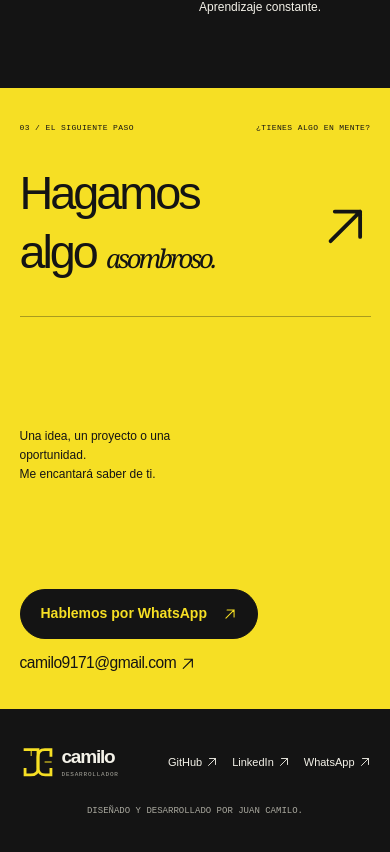
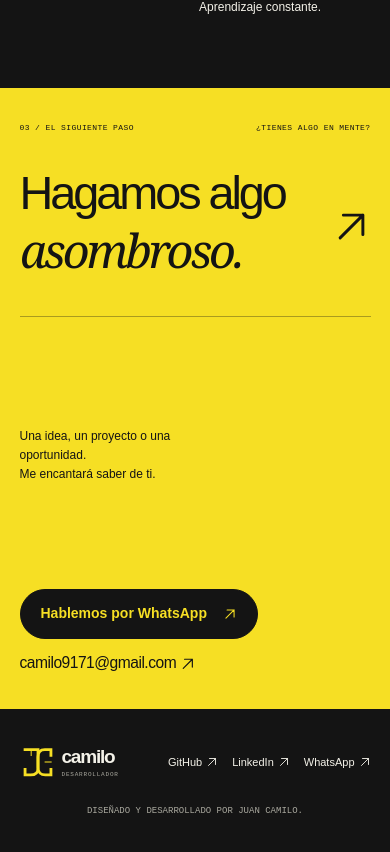
Before and after one commit to ghost91710/Juancamilo, a React (Vite) app: page / in a window 390 px wide. Shown: the part 5199-6051 px from the top of the page. Built offline with nearby package versions, Linux system fonts and the light colour scheme.

Commit message:
Enlarge contact heading and vary rotating word animations

```diff
--- a/src/App.jsx
+++ b/src/App.jsx
@@ -49,8 +49,8 @@ function RotatingContactWord() {
 
   const word = contactWords[index];
   return <span className="contact-word-slot">
-    {contactWords.map((entry) => <span key={entry} className={`contact-word-measure${entry.length > 6 ? ' is-long' : ''}`} aria-hidden="true">{entry}.</span>)}
-    <em key={word} className={`contact-word${word.length > 6 ? ' contact-word-long' : ''}${index === 0 ? ' contact-word-initial' : ''}${leaving ? ' is-leaving' : ''}`}>{word}.</em>
+    {contactWords.map((entry) => <span key={entry} className="contact-word-measure" aria-hidden="true">{entry}.</span>)}
+    <em key={word} className={`contact-word contact-word-motion-${index % 3}${index === 0 ? ' contact-word-initial' : ''}${leaving ? ' is-leaving' : ''}`}>{word}.</em>
   </span>;
 }
 
@@ -150,7 +150,7 @@ export default function App() {
             <p>Mesa de ayuda y control de aplicativos institucionales · Armenia, Quindío</p>
           </article>
         </div><a className="pill outline" href={cv} download="CV_Juan_Camilo.pdf">Descargar mi CV <DownArrow /></a><div className="about-details"><span>MI ENFOQUE</span><p>Lógica y datos bien conectados.<br/>Calidad en cada detalle.<br/>Aprendizaje constante.</p></div></div></section>
-      <section className="contact section-wrap" id="contact"><div className="contact-top eyebrow"><span>03 / EL SIGUIENTE PASO</span><span>¿TIENES ALGO EN MENTE?</span></div><a className="contact-title" href="mailto:camilo9171@gmail.com" aria-label="Escribir a Juan Camilo por correo"><h2>Hagamos<br/>algo <RotatingContactWord /></h2><span className="contact-arrow"><Arrow /></span></a><div className="contact-bottom"><div className="contact-companion"><p>Una idea, un proyecto o una oportunidad.<br/>Me encantará saber de ti.</p><div className="character-stop character-stop-contact" data-character-stop="contact" aria-hidden="true" /></div><div className="contact-options">
+      <section className="contact section-wrap" id="contact"><div className="contact-top eyebrow"><span>03 / EL SIGUIENTE PASO</span><span>¿TIENES ALGO EN MENTE?</span></div><a className="contact-title" href="mailto:camilo9171@gmail.com" aria-label="Escribir a Juan Camilo por correo"><h2><span className="contact-heading-line">Hagamos algo</span><RotatingContactWord /></h2><span className="contact-arrow"><Arrow /></span></a><div className="contact-bottom"><div className="contact-companion"><p>Una idea, un proyecto o una oportunidad.<br/>Me encantará saber de ti.</p><div className="character-stop character-stop-contact" data-character-stop="contact" aria-hidden="true" /></div><div className="contact-options">
           <a className="contact-whatsapp" href="https://wa.me/573117863431" target="_blank" rel="noreferrer">Hablemos por WhatsApp <Arrow /></a>
           <a className="contact-email" href="mailto:camilo9171@gmail.com">camilo9171@gmail.com <Arrow /></a>
         </div></div></section>
--- a/src/index.css
+++ b/src/index.css
@@ -470,16 +470,23 @@ nav .nav-contact{border:none;
 @media(max-width:360px){.experience-header{flex-wrap:wrap;gap:8px}}
 @media(max-width:360px){.navigation{height:auto;min-height:80px;padding:16px 0;flex-wrap:wrap;row-gap:16px}.navigation nav{width:100%;justify-content:space-between}.hero-bottom{min-height:380px}.character{width:125px;bottom:15px}.hero-copy p{max-width:100%}}
 
-.contact-word-slot{display:inline-grid;vertical-align:baseline;white-space:nowrap;align-items:baseline}
+.contact-heading-line{display:block;white-space:nowrap}
+.contact-word-slot{display:grid;white-space:nowrap;align-items:baseline;perspective:900px}
 .contact-word-measure,.contact-word{grid-area:1/1;white-space:nowrap}
 .contact-word-measure{visibility:hidden;font:italic 400 1em Georgia,serif}
-.contact-word-measure.is-long{font-size:.68em}
-.contact-word{display:inline-block;animation:contact-word-enter .45s cubic-bezier(.2,.8,.2,1) both}
-.contact-word-long{font-size:.68em}
+.contact-word{display:inline-block;font:italic 400 1em Georgia,serif;transform-origin:left center;animation:contact-word-enter .55s cubic-bezier(.2,.8,.2,1) both}
+.contact-word-motion-1{animation-name:contact-word-flip}
+.contact-word-motion-2{animation-name:contact-word-reveal}
 .contact-word-initial:not(.is-leaving){animation:none}
 .contact-word.is-leaving{animation:contact-word-exit .3s ease-in both}
+.contact-word-motion-1.is-leaving{animation-name:contact-word-fold}
+.contact-word-motion-2.is-leaving{animation-name:contact-word-wipe}
 @keyframes contact-word-enter{from{opacity:0;transform:translateY(.22em) rotate(2deg)}to{opacity:1;transform:translateY(0) rotate(0)}}
 @keyframes contact-word-exit{from{opacity:1;transform:translateY(0) rotate(0)}to{opacity:0;transform:translateY(-.16em) rotate(-2deg)}}
+@keyframes contact-word-flip{from{opacity:0;transform:rotateX(-75deg) translateY(.12em)}to{opacity:1;transform:rotateX(0) translateY(0)}}
+@keyframes contact-word-fold{from{opacity:1;transform:rotateX(0)}to{opacity:0;transform:rotateX(65deg)}}
+@keyframes contact-word-reveal{from{opacity:0;clip-path:inset(-20% 100% -20% -5%);transform:translateX(-.12em)}to{opacity:1;clip-path:inset(-20% -5% -20% -5%);transform:translateX(0)}}
+@keyframes contact-word-wipe{from{opacity:1;clip-path:inset(-20% -5% -20% -5%)}to{opacity:0;clip-path:inset(-20% -5% -20% 100%)}}
 .software-word svg path{stroke-dasharray:900;stroke-dashoffset:900;animation:software-underline-draw .85s .15s ease-out forwards}
 @keyframes software-underline-draw{to{stroke-dashoffset:0}}
 @media(prefers-reduced-motion:reduce){.software-word svg path{stroke-dashoffset:0}}
@@ -489,7 +496,6 @@ nav .nav-contact{border:none;
 .project-context dt{padding-top:3px;font-family:monospace;font-size:9px;letter-spacing:.7px;color:var(--yellow)}
 .project-context dd{margin:0;color:#c0bfb2;font-size:12px;line-height:1.5}
 @media(max-width:500px){.project-context>div{grid-template-columns:68px 1fr;gap:8px}}
-@media(max-width:500px){.contact-word-measure.is-long,.contact-word-long{font-size:.55em}}
 
 
 /* The same motion language on touch, keyboard and pointer devices. */
@@ -706,8 +712,8 @@ nav .nav-contact{border:none;
 .contact[id]{scroll-margin-top:0}
 .contact-top{flex-wrap:wrap;gap:10px 20px}
 .contact-title{gap:12px;margin-block:clamp(18px,4svh,48px)}
-.contact h2{min-width:0;font-size:clamp(32px,min(10vw,14svh),160px);line-height:1.08}
-.contact-arrow{flex:none;font-size:clamp(42px,min(13vw,18svh),200px)}
+.contact h2{min-width:0;font-size:clamp(36px,12vw,180px);line-height:1.08}
+.contact-arrow{flex:none;font-size:clamp(32px,10vw,150px)}
 .contact-bottom{flex-wrap:wrap;gap:20px 28px;padding-top:clamp(16px,3svh,25px);align-items:center}
 .contact-companion{flex:1 1 280px;min-width:0;justify-content:space-between}
 .contact-companion>p{min-width:0;overflow-wrap:anywhere}
@@ -716,7 +722,7 @@ nav .nav-contact{border:none;
 .contact-whatsapp{max-width:100%;gap:16px}
 .contact-email{max-width:100%;overflow-wrap:anywhere}
 @media(max-width:700px){
-  .contact h2{font-size:clamp(32px,min(12vw,11svh),72px)}
+  .contact h2{font-size:clamp(32px,12vw,84px)}
   .contact-bottom{display:flex;flex-direction:column;align-items:stretch}
   .contact-companion{flex:auto;gap:16px}
   .character-stop-contact{width:clamp(90px,17svh,130px)}
@@ -726,7 +732,6 @@ nav .nav-contact{border:none;
 @media(max-height:500px) and (min-width:500px){
   .contact.section-wrap{padding-block:12px}
   .contact-title{margin-block:12px}
-  .contact h2{font-size:clamp(28px,10svh,48px)}
   .contact-bottom{flex-direction:row;gap:12px 20px;padding-top:12px}
   .contact-companion{flex:1 1 200px;gap:12px}
   .contact-companion>p{font-size:11px}
```
